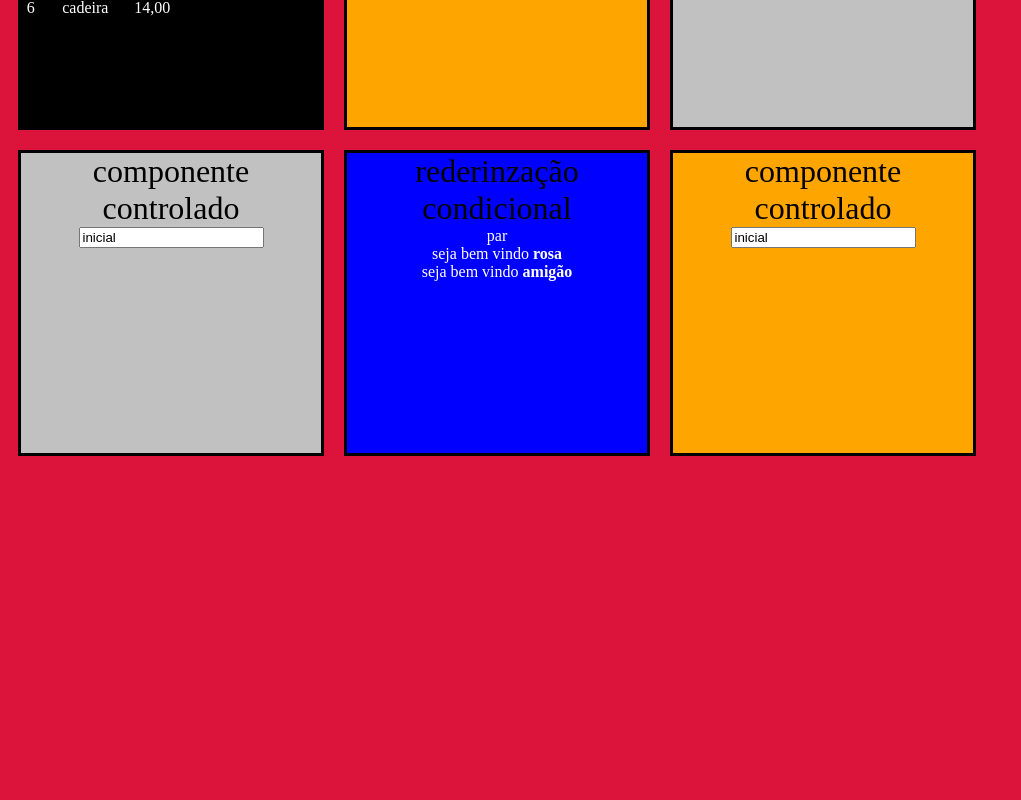
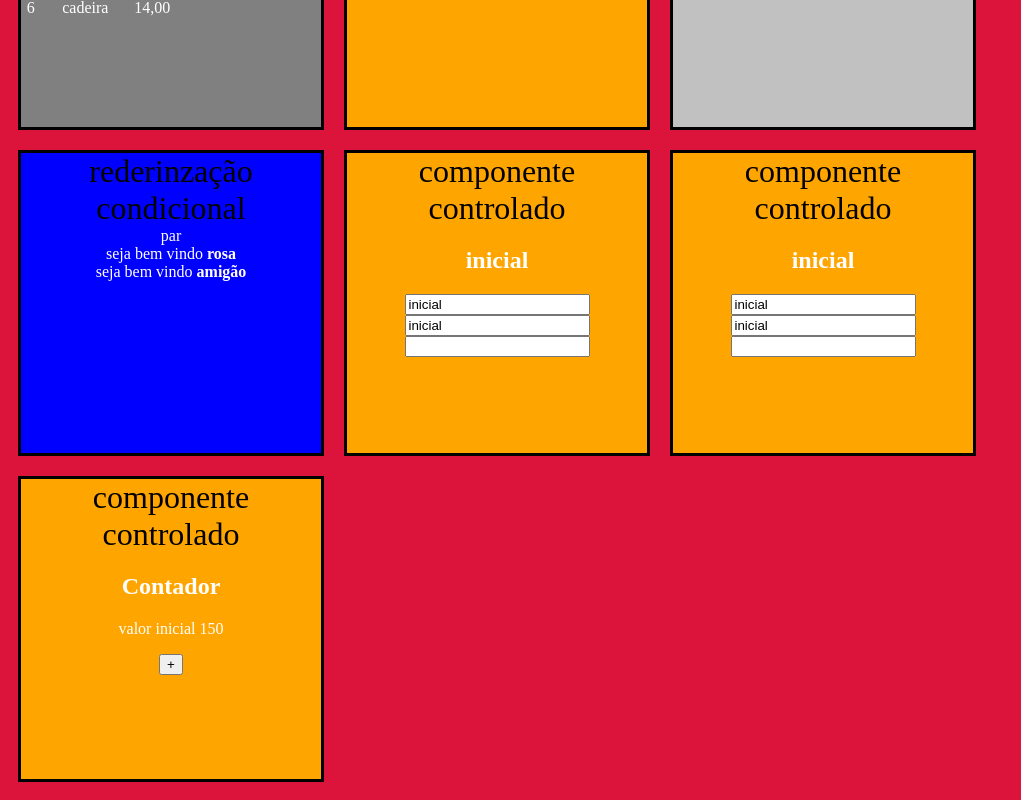
Before and after one commit to danielkaio/react, a React (Create React App) app in the folder my-app/: page / in a window 1280 px wide. Shown: the part 846-1646 px from the top of the page, without its empty margins (0-1021 px from the left). Before the commit the page ends 1320 px from the top, so only its background shows below. Built offline with nearby package versions, Linux system fonts and the light colour scheme.

Commit message:
mudanças

```diff
--- a/my-app/src/components/App.js
+++ b/my-app/src/components/App.js
@@ -15,6 +15,7 @@ import UsuarioInfo from '../components/UsuarioInfo'
 import DiretaPai from '../comunicacao/DiretaPai'
 import IndiretaPai from '../comunicacao/IndiretaPai'
 import Formulario from '../formulario/input'
+import Contador from '../components/Contador'
 
 
 
@@ -47,7 +48,7 @@ const app = (props) => {
         <Card color="green" titulo="repetição ">
           <ListaAlunos></ListaAlunos>
         </Card>
-        <Card color="black" titulo=" desafio repetição ">
+        <Card color="gray" titulo=" desafio repetição ">
           <TabelaProdutos></TabelaProdutos>
         </Card>
         <Card color="orange" titulo=" comunicação direta ">
@@ -56,9 +57,7 @@ const app = (props) => {
         <Card color="#c1c1c1" titulo=" comunicação indireta ">
           <IndiretaPai></IndiretaPai>
         </Card>
-        <Card color="#c1c1c1" titulo="  componente controlado ">
-          <Formulario></Formulario>
-        </Card>
+
         <Card color="blue" titulo=" rederinzação condicional ">
           <ParouImpar numero={2}></ParouImpar>
           <UsuarioInfo usuario={{ nome: 'rosa' }}></UsuarioInfo>
@@ -66,7 +65,18 @@ const app = (props) => {
         </Card>
         <Card color="orange" titulo="componente controlado">
           <Formulario></Formulario>
+
         </Card>
+
+        <Card color="orange" titulo="componente controlado">
+          <Formulario></Formulario>
+        </Card>
+
+
+        <Card color="orange" titulo="componente controlado">
+          <Contador inicial = {150}></Contador>
+        </Card>
+
 
 
 
--- /dev/null
+++ b/my-app/src/components/Contador.js
@@ -0,0 +1,31 @@
+import react from "react"
+
+
+class Contador extends react.Component {
+
+    state = {
+        numero: this.props.inicial
+
+    }
+
+    inc =()=>{
+        this.setState({
+            numero:this.state.numero+1
+        })
+    }
+
+
+    render(){
+        return(
+            <div>
+                <h2>Contador</h2>
+                 <p>valor inicial {this.state.numero}</p>
+                 <button onClick={this.inc}>+</button>
+            </div>
+        )
+    }
+
+}
+
+
+export default Contador
--- a/my-app/src/components/ListaAlunos.js
+++ b/my-app/src/components/ListaAlunos.js
@@ -5,6 +5,8 @@ import alunos from '../data/alunos'
 const lista = () => {
 
     const itens = alunos.map((aluno) => {
+
+
         return (
             <li key={aluno.id}>
                 {aluno.id}
--- a/my-app/src/formulario/input.css
+++ b/my-app/src/formulario/input.css
@@ -1,3 +1,3 @@
-.input{
+.input {
     font-size: 1.4;
 }
--- a/my-app/src/formulario/input.js
+++ b/my-app/src/formulario/input.js
@@ -5,9 +5,28 @@ import React from "react"
 const Formulario = () => {
     const [valor, setvalor] = useState('inicial')
 
+    const mudar = (e)=>{
+        setvalor(e.target.value)
+
+    }
     return (
         <div className="input">
-            <input value={valor} />
+        <h2>{valor}</h2>
+
+        <div style={{
+            display:'flex',
+            flexDirection:'column'
+
+
+
+        }}>
+
+        </div>
+
+
+            <input value={valor}  onChange = {mudar} />
+            <input value={valor}  readOnly/>
+            <input value={undefined} />
         </div>
     )
 }
```
Also changed, not shown: 1 other file (tests, documents, lock files or other folders).
